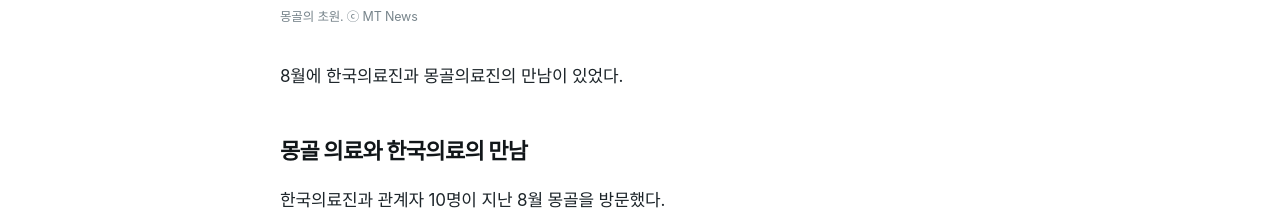
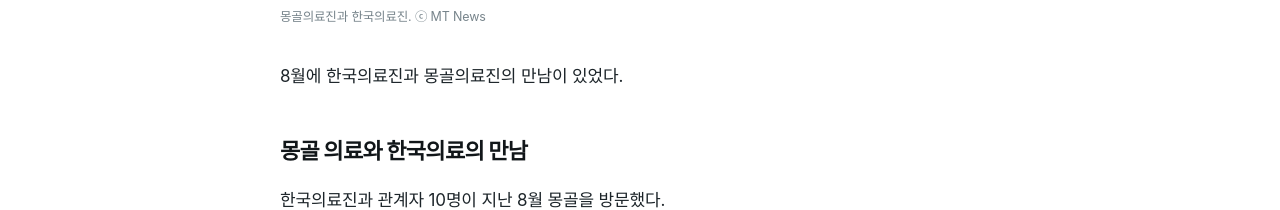
Before and after one commit to kokorojuin-tech/mt-news, a Jekyll site: the page built from _posts/2026-08-30-mongolia-meditour.md, in a window 1280 px wide. Shown: the part 896-1106 px from the top of the page. Built offline with Jekyll 4.4.1, drawn with Linux system fonts in a browser that asks for light colours; some web fonts are replaced.

Commit message:
Update 2026-08-30-mongolia-meditour.md

```diff
--- a/_posts/2026-08-30-mongolia-meditour.md
+++ b/_posts/2026-08-30-mongolia-meditour.md
@@ -4,7 +4,7 @@ description: "몽골의료진과 한국의료진의 만남"
 category: medical
 tags: [몽골, 의료, 관광]
 image: /assets/img/몽골 한국 의료진 사진.jpg
-image_caption: "몽골의 초원. ⓒ MT News"
+image_caption: "몽골의료진과 한국의료진. ⓒ MT News"
 lang: ko
 ---
 
```
